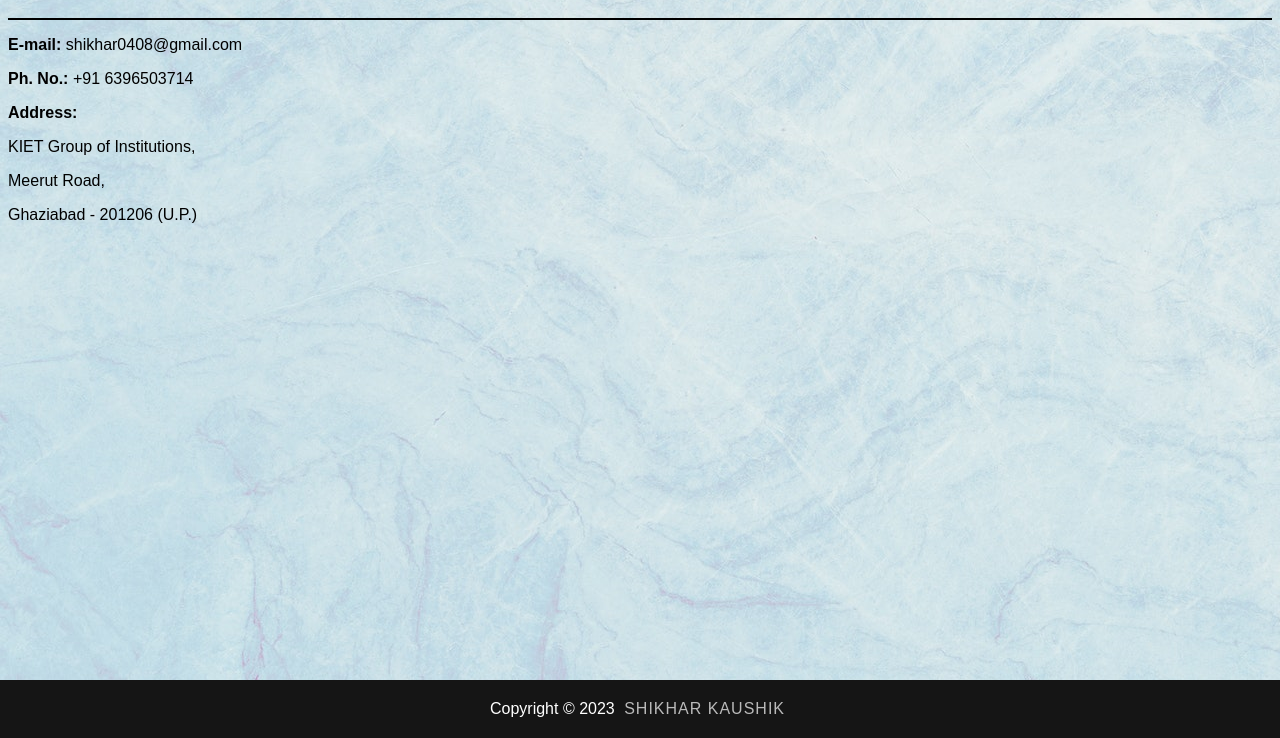
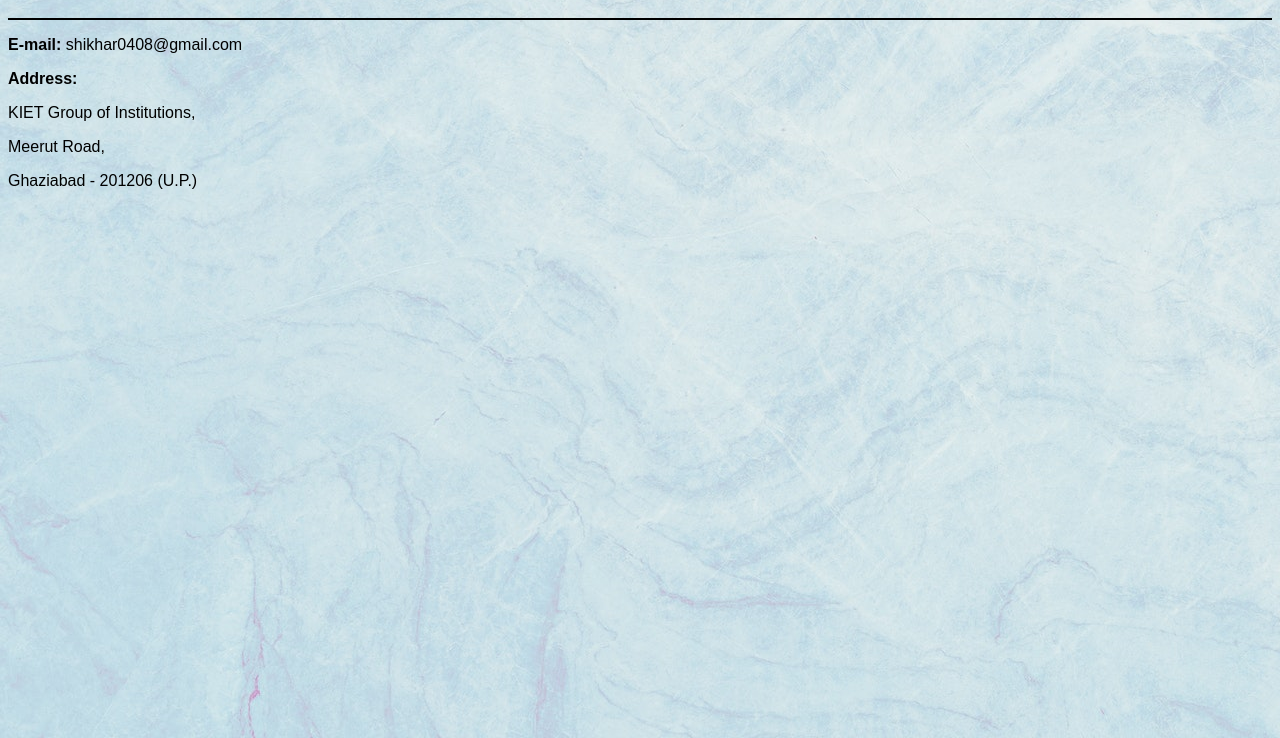
Before and after one commit to ShikharKshk/Portfolio, a plain HTML site: page public/contact.html in a window 1280 px wide. Shown: the part 62-800 px from the top of the page. Drawn offline with Linux system fonts and the light colour scheme.

Commit message:
Update contact.html

```diff
--- a/public/contact.html
+++ b/public/contact.html
@@ -10,15 +10,9 @@
     <h1>Contact Details</h1>
     <hr color="#000" />
     <p><strong>E-mail:</strong> shikhar0408@gmail.com</p>
-    <p><strong>Ph. No.:</strong> +91 6396503714</p>
     <p><strong>Address:</strong></p>
     <p>KIET Group of Institutions, </p>
     <p>Meerut Road, </p>
     <p>Ghaziabad - 201206 (U.P.)</p>
 </body>
-<footer>
-    <div class="footerBottom">
-        <p>Copyright &copy; 2023 <span class="designer">Shikhar Kaushik</span></p>
-    </div>
-</footer>
 </html>
```
